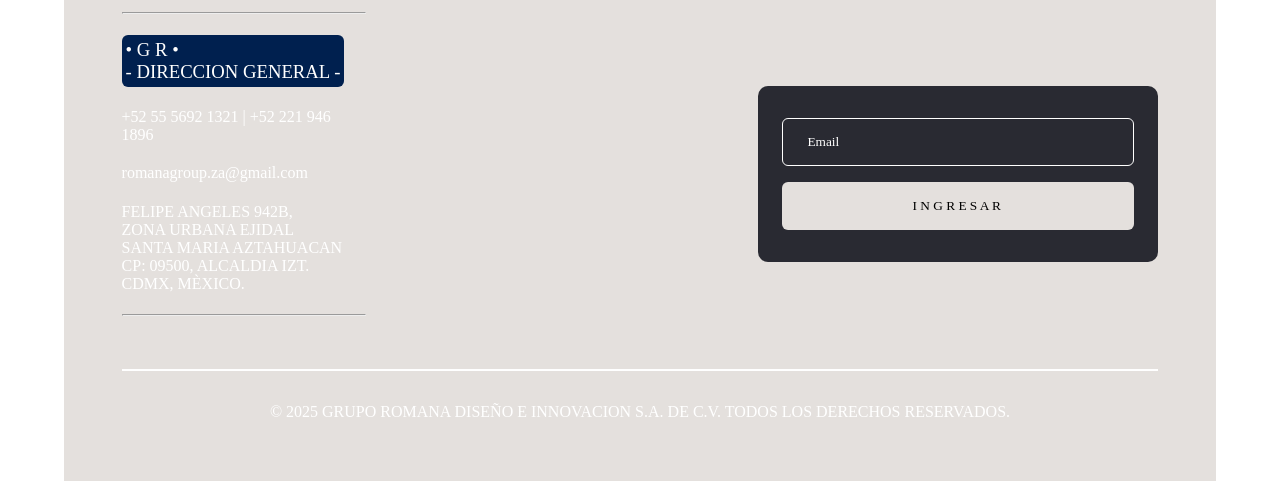
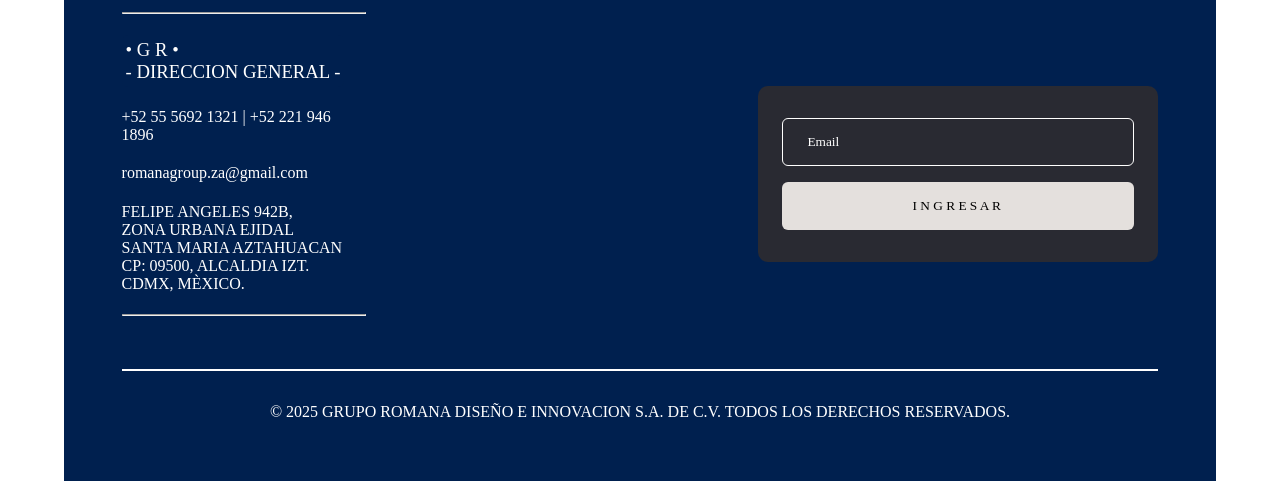
Before and after one commit to mahonrizaratem-jpg/gruporomana.com.mx-portal_web, a plain HTML site: page index.html in a window 1280 px wide. Shown: the part 1278-1759 px from the top of the page. Drawn offline with Linux system fonts and the light colour scheme; a web font is replaced by a local one.

Commit message:
Update estilos.css

```diff
--- a/estilos.css
+++ b/estilos.css
@@ -552,7 +552,7 @@ LAVADO |PULIDO |ABRILLANTADO
     }
 
     .footer__content{
-        background-color: rgb(228, 224, 221);
+        background-color: rgb(0, 32, 79);
         border-radius: 30px 30px 0 0;
     }
 
```
